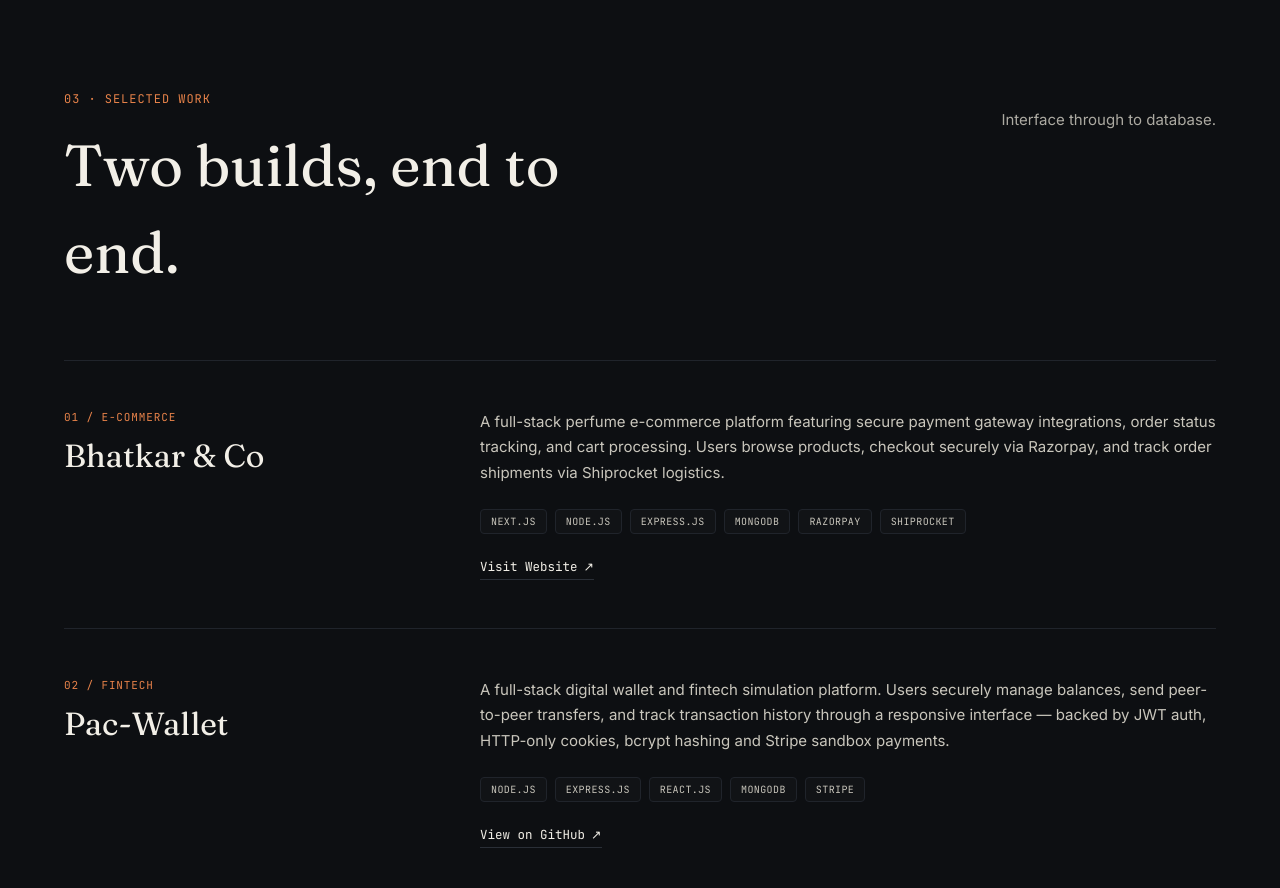
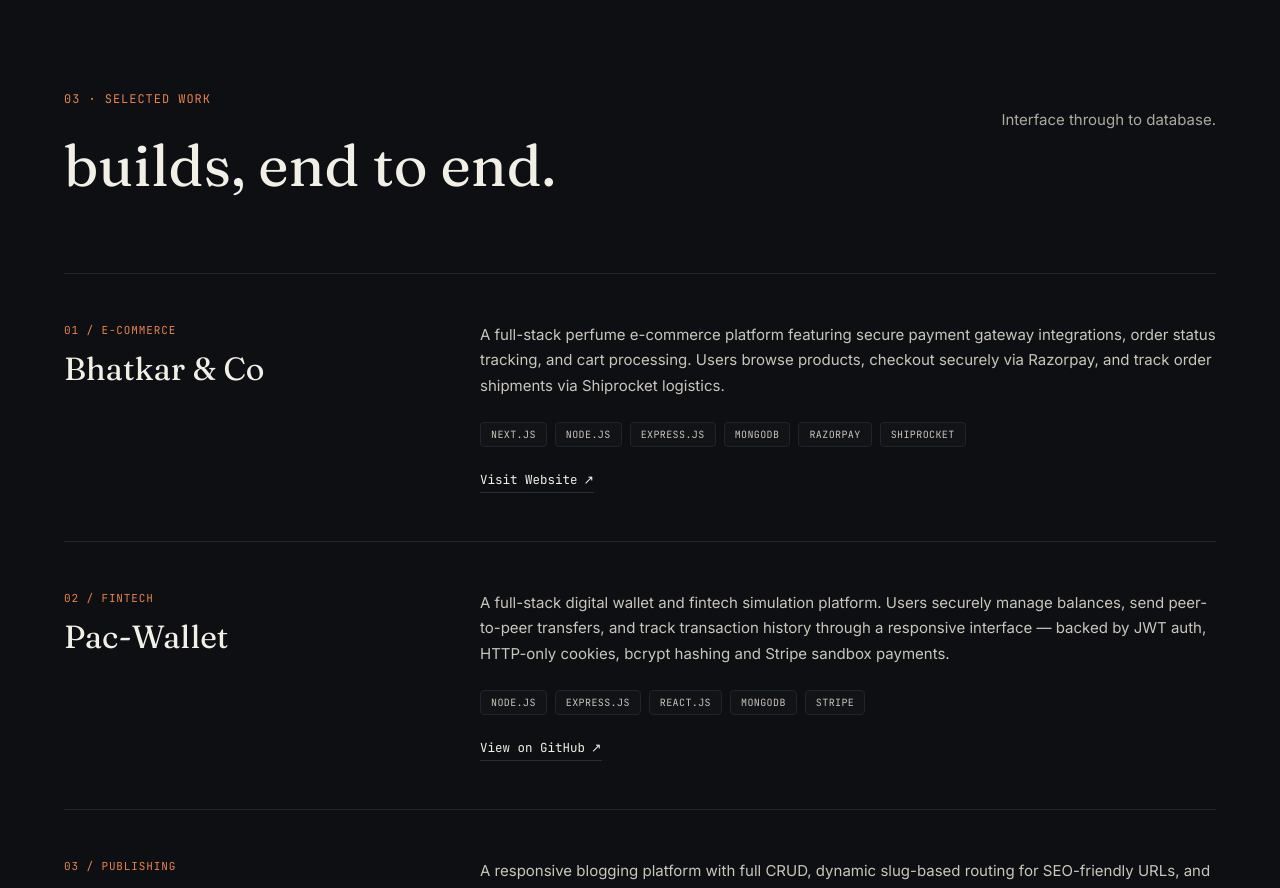
Before and after one commit to rohanN8740/Personal-Portfolio, a Next.js app: page / in a window 1280 px wide. Shown: the part 3040-3928 px from the top of the page. Built offline with nearby package versions, Linux system fonts and the light colour scheme.

Commit message:
Enhanced project section

```diff
--- a/src/app/page.tsx
+++ b/src/app/page.tsx
@@ -382,7 +382,7 @@ export default function Page() {
             <div className="section-head reveal" style={{ alignItems: 'flex-start' }}>
               <div>
                 <span className="section-tag">03 · Selected work</span>
-                <h2 className="section-title" style={{ fontSize: 'clamp(36px, 5vw, 58px)', fontWeight: 400, marginTop: '8px' }}>Two builds, end to end.</h2>
+                <h2 className="section-title" style={{ fontSize: 'clamp(36px, 5vw, 58px)', fontWeight: 400, marginTop: '8px' }}>builds, end to end.</h2>
               </div>
               <p className="section-desc-right" style={{
                 maxWidth: '46ch',
```
